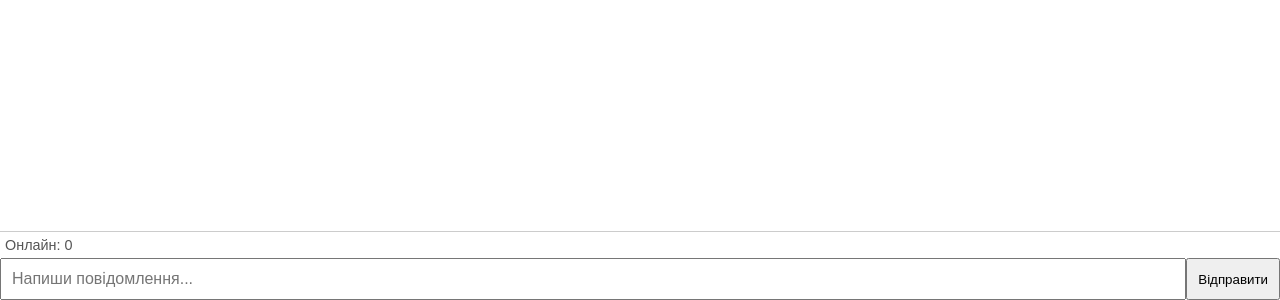
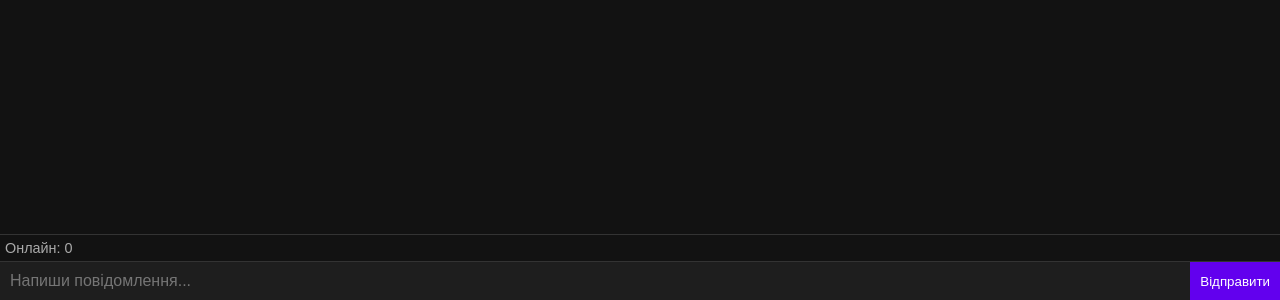
Before and after one commit to VovkaKorovka/online-chat, a website: page public/index.html in a window 1280 px wide. Shown: the part 500-800 px from the top of the page. Drawn offline with Linux system fonts and the light colour scheme.

Commit message:
Повний робочий WebSocket чат з іменами ПК та сучасним CSS

```diff
--- a/public/index.html
+++ b/public/index.html
@@ -4,15 +4,81 @@
     <meta charset="UTF-8">
     <title>Онлайн чат</title>
     <style>
-        body { font-family: sans-serif; margin:0; padding:0; display:flex; flex-direction:column; height:100vh; }
-        #chat { flex:1; overflow-y:auto; padding:10px; border-bottom:1px solid #ccc; }
-        #status { font-size: 0.9em; color:#555; padding:5px; }
-        #input { display:flex; }
-        #input input { flex:1; padding:10px; font-size:1em; }
-        #input button { padding:10px; }
-        .message { margin-bottom:5px; }
-        .system { color: gray; font-style: italic; }
-        .typing { font-size:0.8em; color: #888; }
+        body {
+            font-family: sans-serif;
+            margin:0;
+            padding:0;
+            display:flex;
+            flex-direction:column;
+            height:100vh;
+            background-color:#121212;
+            color:#e0e0e0;
+        }
+        #chat {
+            flex:1;
+            overflow-y:auto;
+            padding:10px;
+            border-bottom:1px solid #333;
+            display:flex;
+            flex-direction:column;
+        }
+        #status {
+            font-size: 0.9em;
+            color:#aaa;
+            padding:5px;
+        }
+        #input {
+            display:flex;
+            border-top:1px solid #333;
+        }
+        #input input {
+            flex:1;
+            padding:10px;
+            font-size:1em;
+            background-color:#1e1e1e;
+            color:#e0e0e0;
+            border:none;
+        }
+        #input input:focus {
+            outline:none;
+        }
+        #input button {
+            padding:10px;
+            background-color:#6200ee;
+            color:white;
+            border:none;
+            cursor:pointer;
+        }
+        #input button:hover {
+            background-color:#3700b3;
+        }
+        .message {
+            margin-bottom:5px;
+            padding:8px 12px;
+            border-radius:12px;
+            max-width:70%;
+            word-wrap: break-word;
+        }
+        .mine {
+            background-color:#6200ee;
+            color:white;
+            align-self:flex-end;
+        }
+        .other {
+            background-color:#333;
+            color:#e0e0e0;
+            align-self:flex-start;
+        }
+        .system {
+            color: #ff9800;
+            font-style: italic;
+            text-align:center;
+            align-self:center;
+        }
+        .typing {
+            font-size:0.8em;
+            color: #888;
+        }
     </style>
 </head>
 <body>
@@ -55,6 +121,8 @@
                 const div = document.createElement("div");
                 div.className = "message";
                 div.textContent = `${msg.user}: ${msg.text}`;
+                if(msg.user === userName) div.classList.add("mine");
+                else div.classList.add("other");
                 chat.appendChild(div);
                 chat.scrollTop = chat.scrollHeight;
             }
@@ -62,7 +130,7 @@
             if(msg.type === "typing") {
                 status.textContent = `${msg.user} пише...`;
                 setTimeout(() => {
-                    status.textContent = `Онлайн: ${wss ? wss.clients.size : "?"}`;
+                    status.textContent = `Онлайн: ${msg.online || "?"}`;
                 }, 1000);
             }
         };
```
